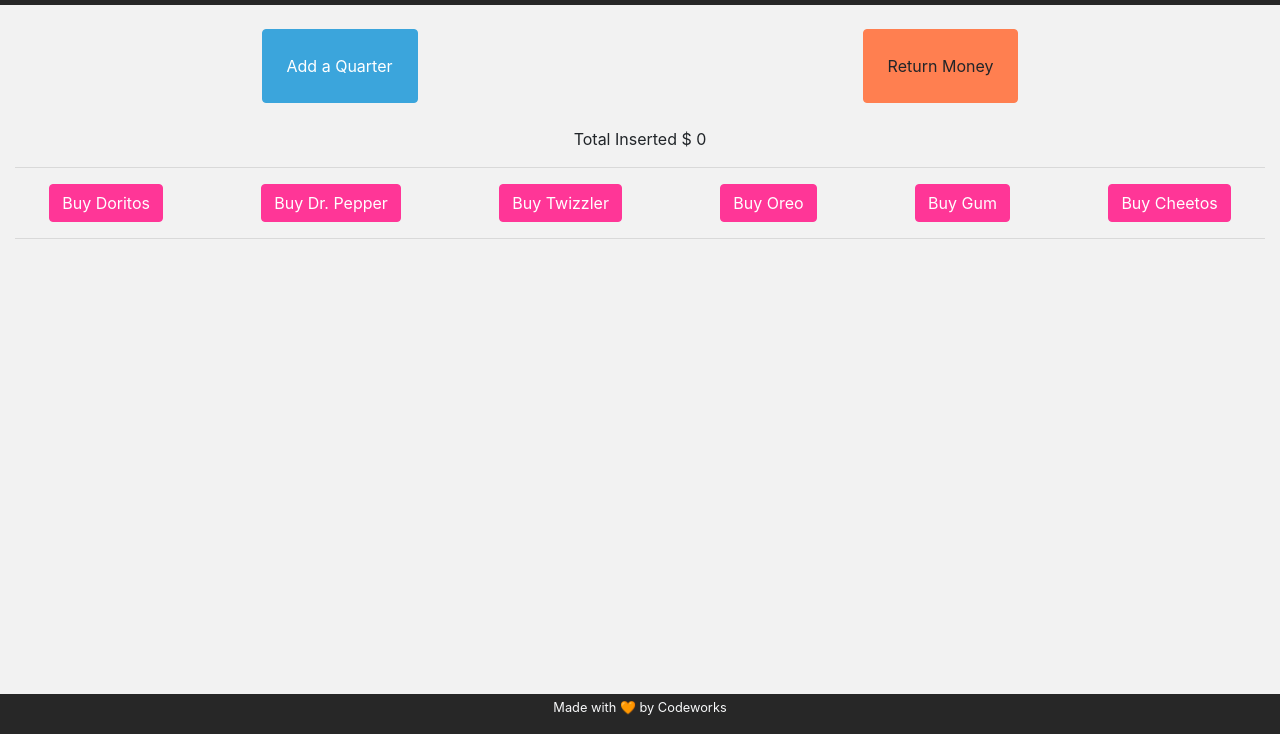
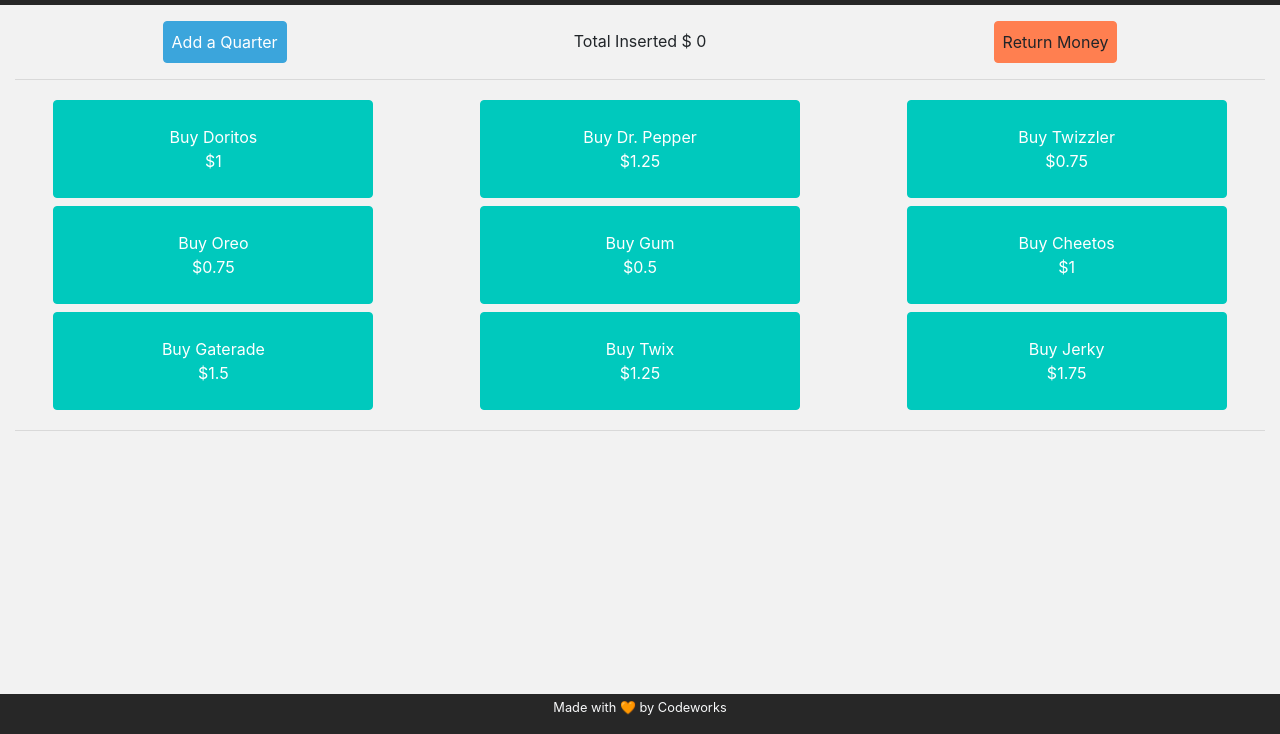
Before and after one commit to john87barker/vending, a website with bundled scripts: page index.html in a window 1280 px wide. Shown: the part 66-800 px from the top of the page. Built offline with nearby package versions, Linux system fonts and the light colour scheme.

Commit message:
can't have 2 classses in html...

```diff
--- a/app/AppState.js
+++ b/app/AppState.js
@@ -7,11 +7,14 @@
 
   snack = [
     new Snack('Doritos', 1, 10),
-    new Snack('Dr. Pepper', 1.25, 10) ,
+    new Snack('Dr. Pepper', 1.25, 10),
     new Snack('Twizzler', .75, 10),
     new Snack('Oreo', .75, 10),
     new Snack('Gum', .5, 10),
-    new Snack('Cheetos', 1, 10)
+    new Snack('Cheetos', 1, 10),
+    new Snack('Gaterade', 1.5, 10),
+    new Snack('Twix', 1.25, 10),
+    new Snack('Jerky', 1.75, 10)
   ]
 }
 
--- a/app/Controllers/VendingController.js
+++ b/app/Controllers/VendingController.js
@@ -3,11 +3,11 @@
 
 function _draw() {
   document.getElementById('total').innerText = ProxyState.money.toString()
-let template = ''
+  let template = ''
 
   ProxyState.snack.forEach(s => {
     template += /*html*/ `
-    <button type="button" class="btn btn-secondary" onclick="app.vendingController.buy('${s.name}')" class="col-md-3">Buy ${s.name}</button>`
+    <button type="button" class="btn btn-info p-4 m-1 col-md-3" onclick="app.vendingController.buy('${s.name}')">Buy ${s.name} <br> $${s.price} </button>`
   })
   document.getElementById('snack').innerHTML = template
 }
--- a/index.html
+++ b/index.html
@@ -24,18 +24,21 @@
     <main class="container-fluid">
         <div id="app"></div>
 
-<div class="row m-4 justify-content-around">
-<button type="button" class="btn btn-primary p-4" onclick="app.vendingController.add()">Add a Quarter</button>
-<button type="button" class="btn btn-warning p-4" onclick="app.vendingController.clear()">Return Money</button>
-</div>
-<div class="text-center">Total Inserted $ <span id="total"></span></div>
-<hr>
+        <div class="row m-2 justify-content-around">
+            <button type="button" class="btn btn-primary p-2 mt-2" onclick="app.vendingController.add()">Add a
+                Quarter</button>
+            <div class="text-center mt-2 p-2">Total Inserted $ <span id="total"></span></div>
+            <button type="button" class="btn btn-warning p-2 mt-2" onclick="app.vendingController.clear()">Return
+                Money</button>
+        </div>
+
+        <hr>
 
 
 
-<div class="row d-flex justify-content-around" id="snack">
-</div>
-<hr>
+        <div class="row d-flex justify-content-around" id="snack">
+        </div>
+        <hr>
 
 
 
```
